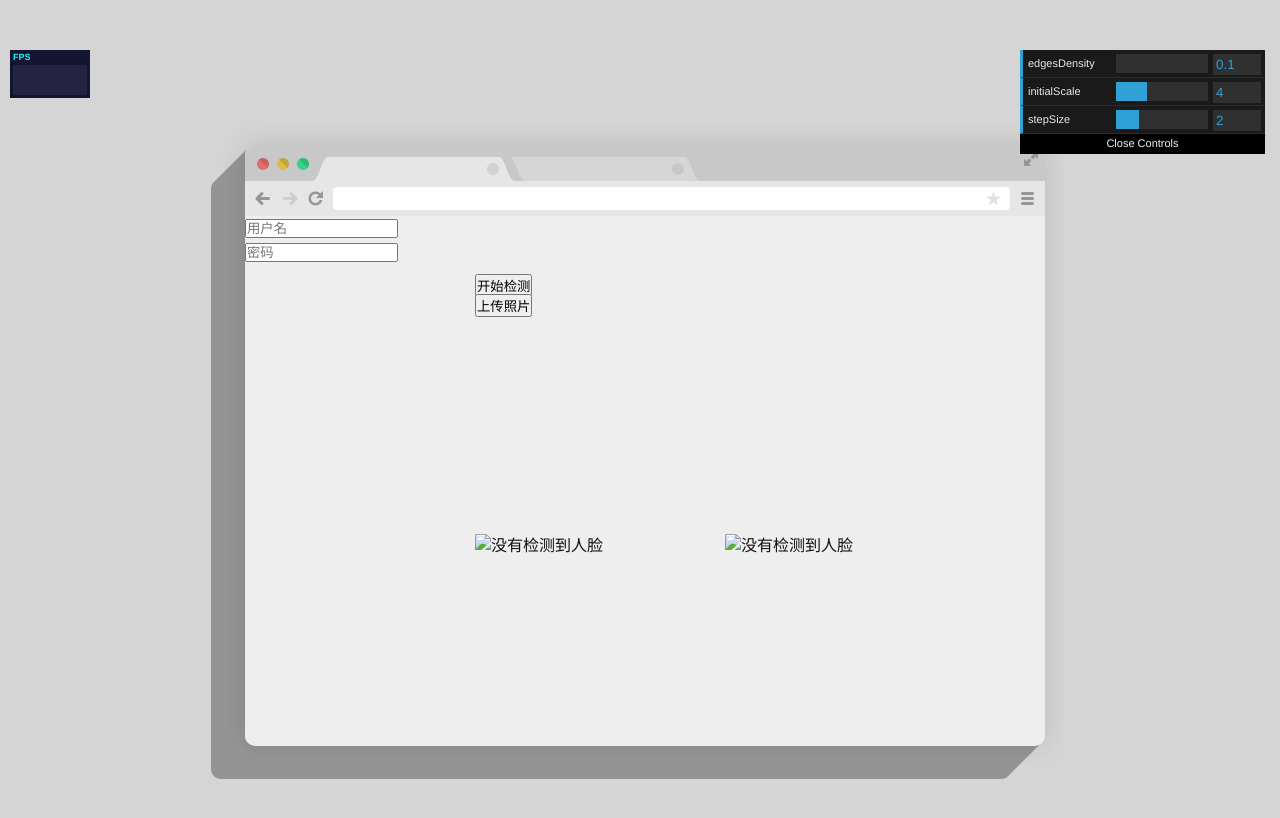
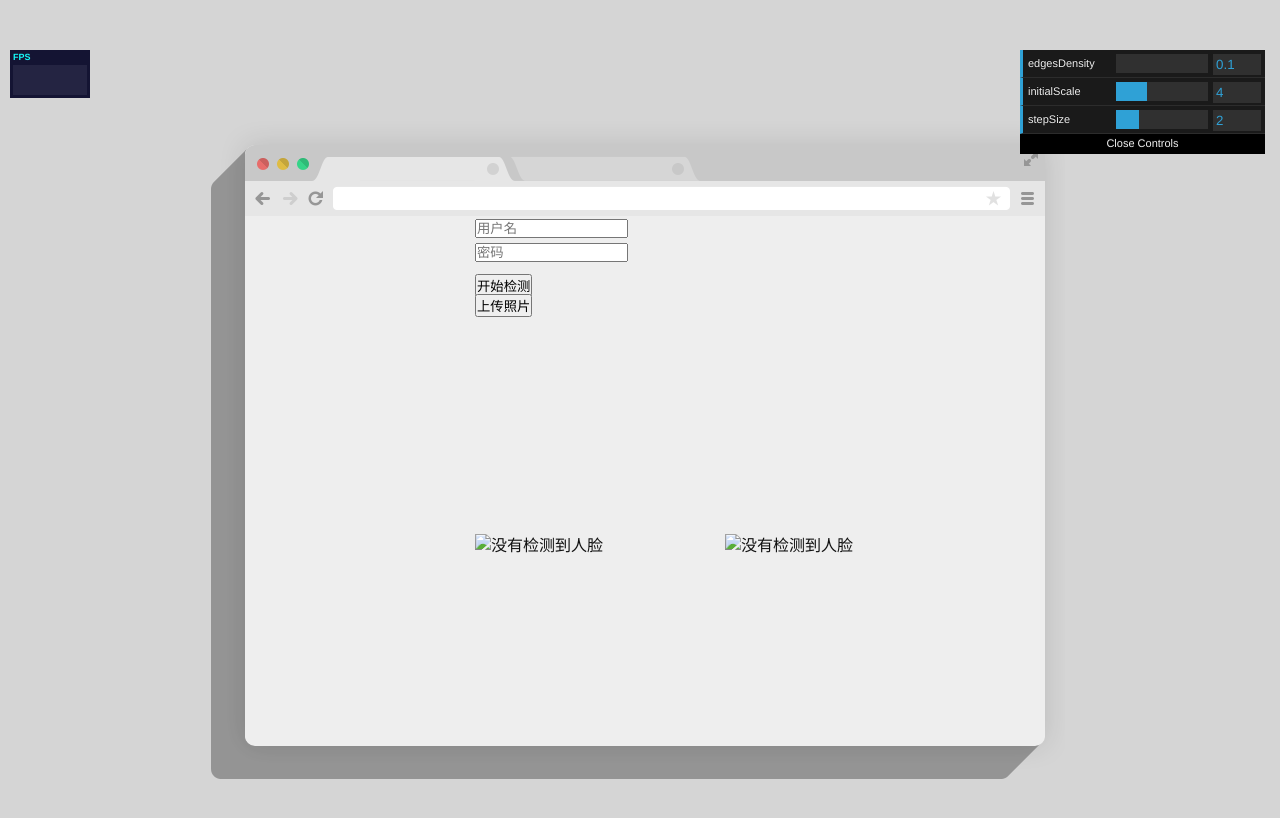
Before and after one commit to iporer/iporer.github.io, a Jekyll site: the page built from index.html, in a window 1280 px wide. Shown: the top 818 px of the page. Built offline with Jekyll 4.4.1, drawn with Linux system fonts in a browser that asks for light colours; nearby versions of some CDN libraries.

Commit message:
Update head.html

```diff
--- a/_includes/head.html
+++ b/_includes/head.html
@@ -17,6 +17,12 @@
   <link rel="canonical" href="{{ page.url | replace:'index.html','' | prepend: site.baseurl | prepend: site.url }}">
   <link rel="alternate" type="application/rss+xml" title="{{ site.title }}" href="{{ "/feed.xml" | prepend: site.baseurl | prepend: site.url }}">
   <style>
+  #username {
+    margin-left: 230px;
+  }
+  #password {
+    margin-left: 230px;
+  }
   #btnTrack {
     margin-left: 230px;
     margin-top: 10px;
```
